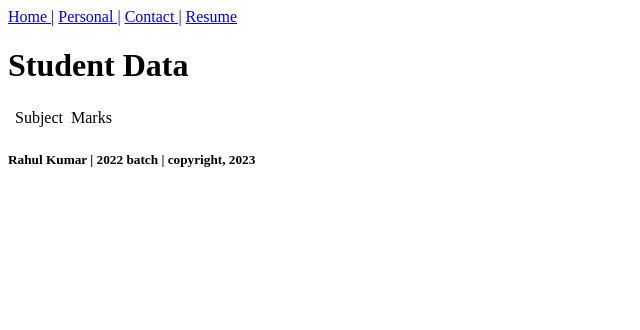
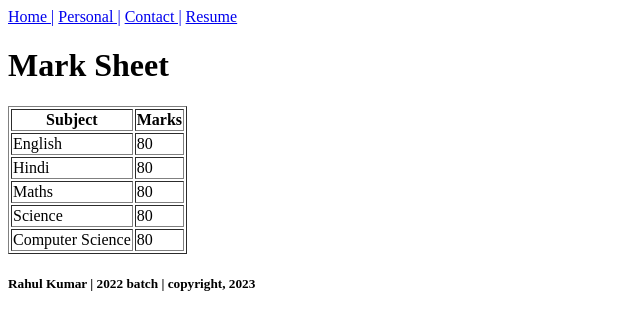
Before and after one commit to karan863993/Lab-Assignment--1, a plain HTML site: page academics.html in a window 1280 px wide. Shown: the whole page, without its empty margins (0-640 px from the left). Drawn offline with Linux system fonts and the light colour scheme.

Commit message:
Changes done on 31 Jan

```diff
--- a/academics.html
+++ b/academics.html
@@ -2,29 +2,47 @@
 <html>
 <head>
     <title>Academics</title>
+    <div>
         <a href="index.html">Home |</a>
         <a href="personal.html">Personal |</a>
         <a href="contact.html">Contact |</a>
         <a href="resume.html">Resume</a>
+    </div>
+
 </head>
-<h1>Student Data</h1>
+<h1>Mark Sheet</h1>
 <body>
     <div>
-        <table>
+        <table border="1">
             <tr>
-                <th>
-                    <td>Subject</td>
-                </th>
-                <th>
-                    <td>Marks</td>
-                </th>
+                <th>Subject</th>
+                <th>Marks</th>
+            </tr>
+            <tr>
+                <td>English</td>
+                <td>80</td>
+            </tr>
+            <tr>
+                <td>Hindi</td>
+                <td>80</td>
+            </tr>
+            <tr>
+                <td>Maths</td>
+                <td>80</td>
+            </tr>
+            <tr>
+                <td>Science</td>
+                <td>80</td>
+            </tr>
+            <tr>
+                <td>Computer Science</td>
+                <td>80</td>
             </tr>
         </table>
     </div>
+</body>
 
 <div>
     <h5>Rahul Kumar | 2022 batch | copyright, 2023</h5>
 </div>
-
-</body>
 </html>
```
Also changed, not shown: contact.html (+19 -4 lines), index.html (+3 -4 lines), personal.html (+18 -5 lines), resume.html (+14 -5 lines). Lines whose indentation alone changed are shown as unchanged.
